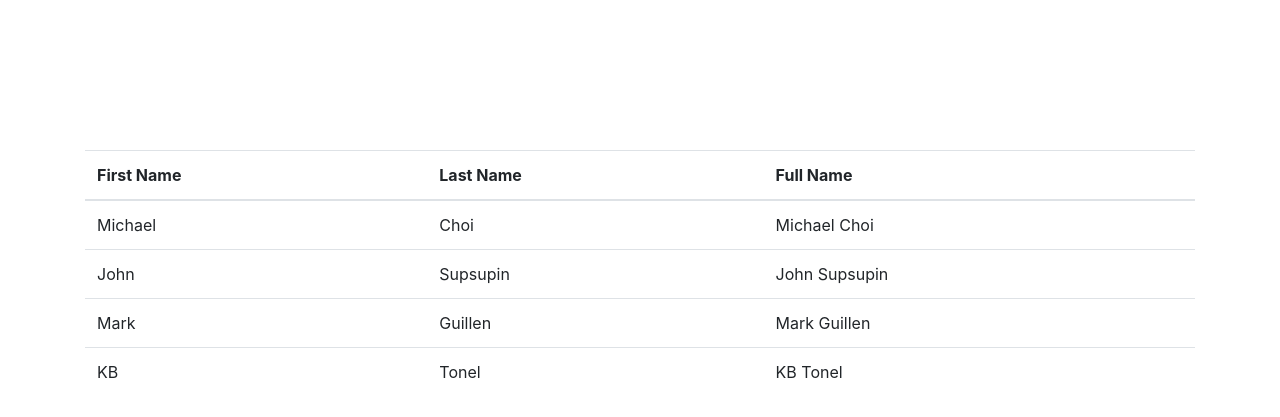
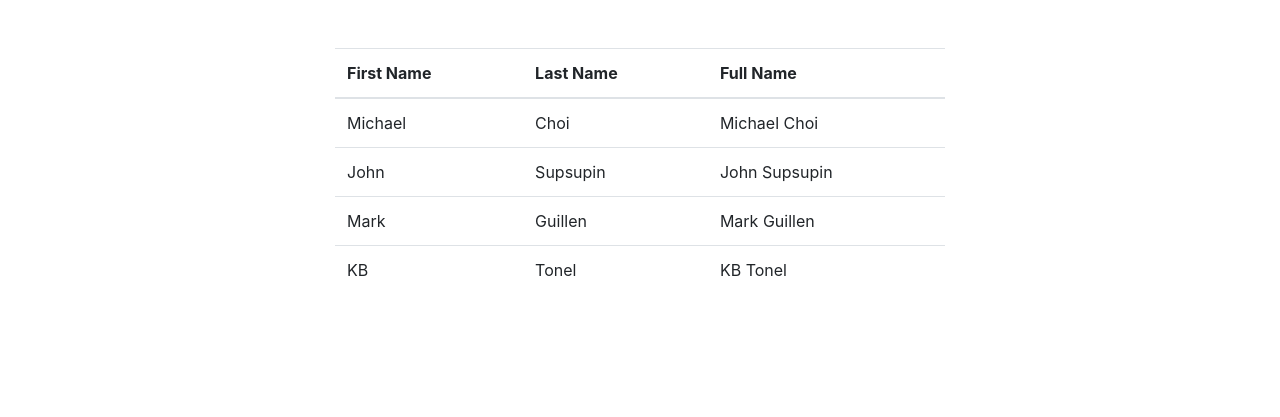
Before and after one commit to joshthecomposer/HTML_table, a Flask app: page / in a window 1280 px wide. Shown: the top 417 px of the page. Run offline with Flask 2, Linux system fonts and the light colour scheme.

Commit message:
slight update

```diff
--- a/static/style.css
+++ /dev/null
@@ -1,3 +0,0 @@
-#table_container {
-    margin-top: 150px;
-}
--- a/templates/index.html
+++ b/templates/index.html
@@ -9,8 +9,8 @@
     <title>HTML Table</title>
 </head>
 <body>
-    <div id="table_container" class="container">
-        <table class="table align-center">
+    <div class="container col-6 mx-auto my-5">
+        <table class="table">
             <thead>
             <tr>
                 <th scope="col">First Name</th>
```
